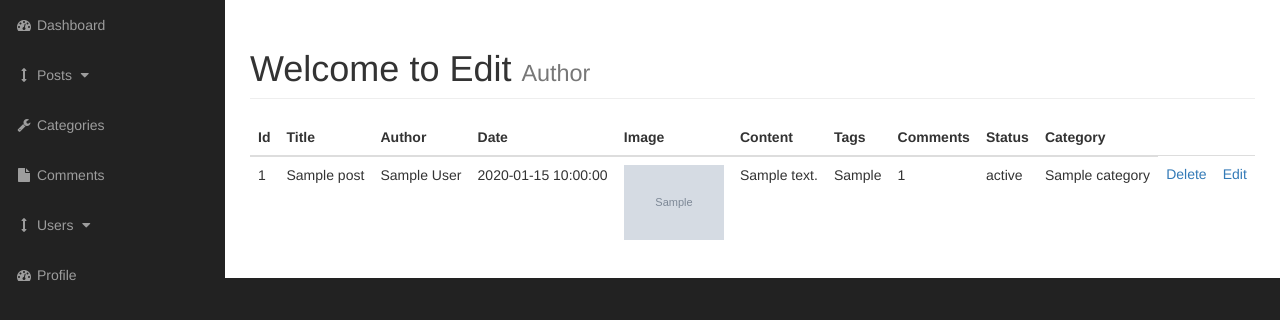
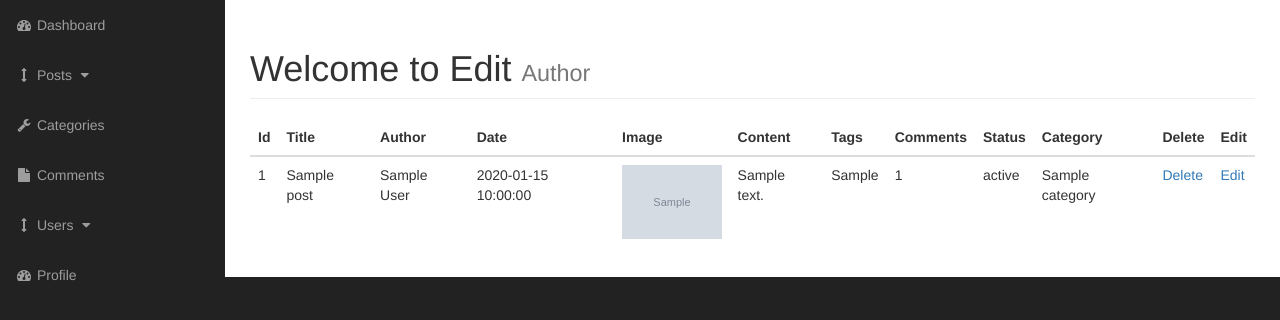
Before and after one commit to HenriqueCoelho1/Blog-app-php, a PHP site: page /admin/posts.php in a window 1280 px wide. Shown: the part 51-371 px from the top of the page. Run offline with PHP 8.4, Linux system fonts and the light colour scheme; tables that the repository leaves empty hold one stand-in row (values such as "Sample post"); grey boxes marked "Sample" are stand-in pictures; data that the repository does not hold is empty.

Commit message:
Adjustments to visual for comments

```diff
--- a/app/admin/includes/components/view_all_posts.php
+++ b/app/admin/includes/components/view_all_posts.php
@@ -11,6 +11,8 @@
             <th>Comments</th>
             <th>Status</th>
             <th>Category</th>
+            <th>Delete</th>
+            <th>Edit</th>
         </tr>
     </thead>
     <tbody>
```
